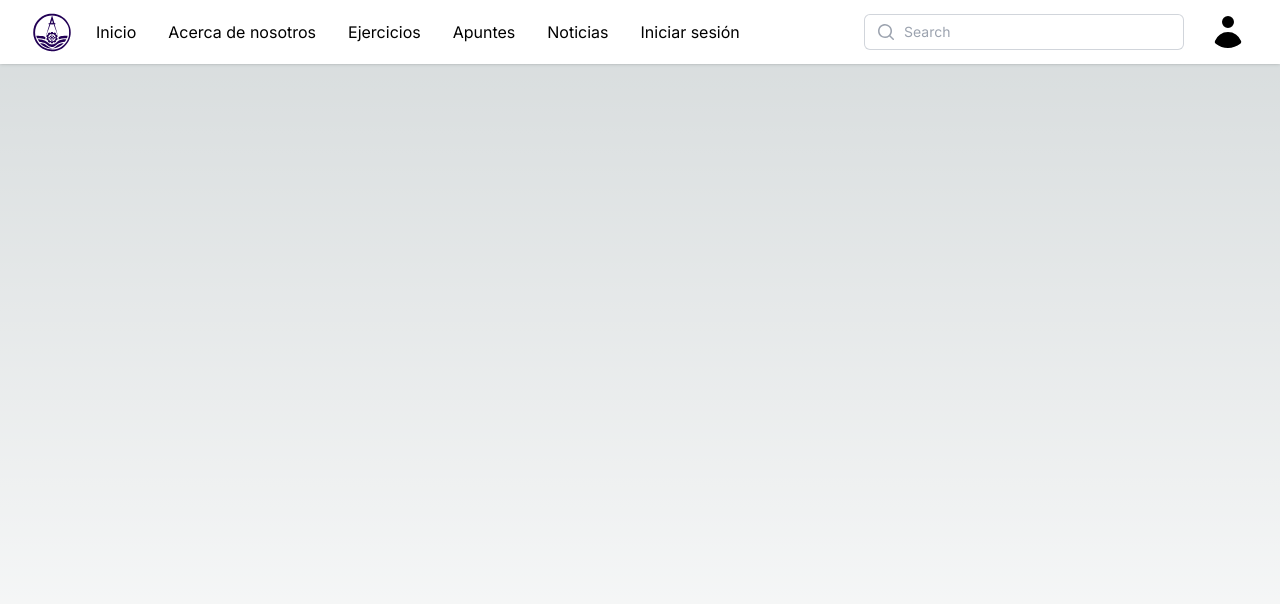
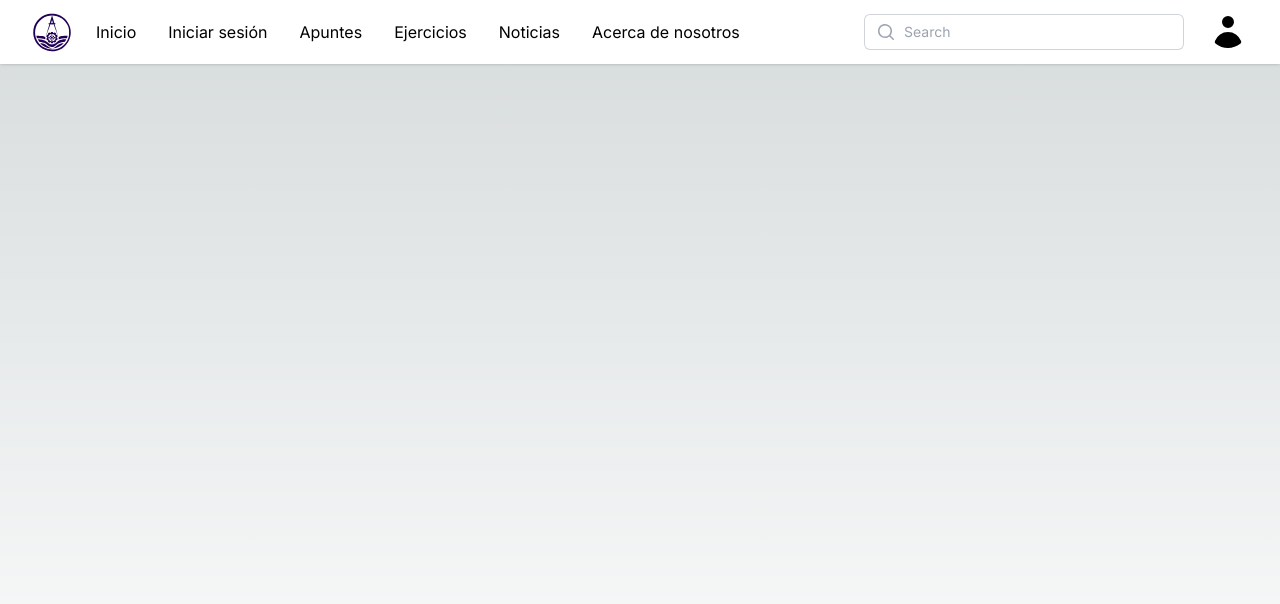
Before and after one commit to RodriguezRamirezGerardoOmar/disclosure-page-uac-omm, a Next.js app in the folder icpc-frontned/: page / in a window 1280 px wide. Shown: the top 604 px of the page. Built offline with nearby package versions, Linux system fonts and the light colour scheme.

Commit message:
Change (NavbarComponent) changed order of options The order of the options in the NavbarComponent has been modified according to client requirements

```diff
--- a/icpc-frontned/src/app/components/NavbarComponent.tsx
+++ b/icpc-frontned/src/app/components/NavbarComponent.tsx
@@ -21,17 +21,17 @@ const routes = [
   },
   {
     id: 2,
-    name: 'Acerca de nosotros',
+    name: 'Iniciar sesión',
     href: '#'
   },
   {
     id: 3,
-    name: 'Ejercicios',
+    name: 'Apuntes',
     href: '#'
   },
   {
     id: 4,
-    name: 'Apuntes',
+    name: 'Ejercicios',
     href: '#'
   },
   {
@@ -41,7 +41,7 @@ const routes = [
   },
   {
     id: 6,
-    name: 'Iniciar sesión',
+    name: 'Acerca de nosotros',
     href: '#'
   }
 ]
```
